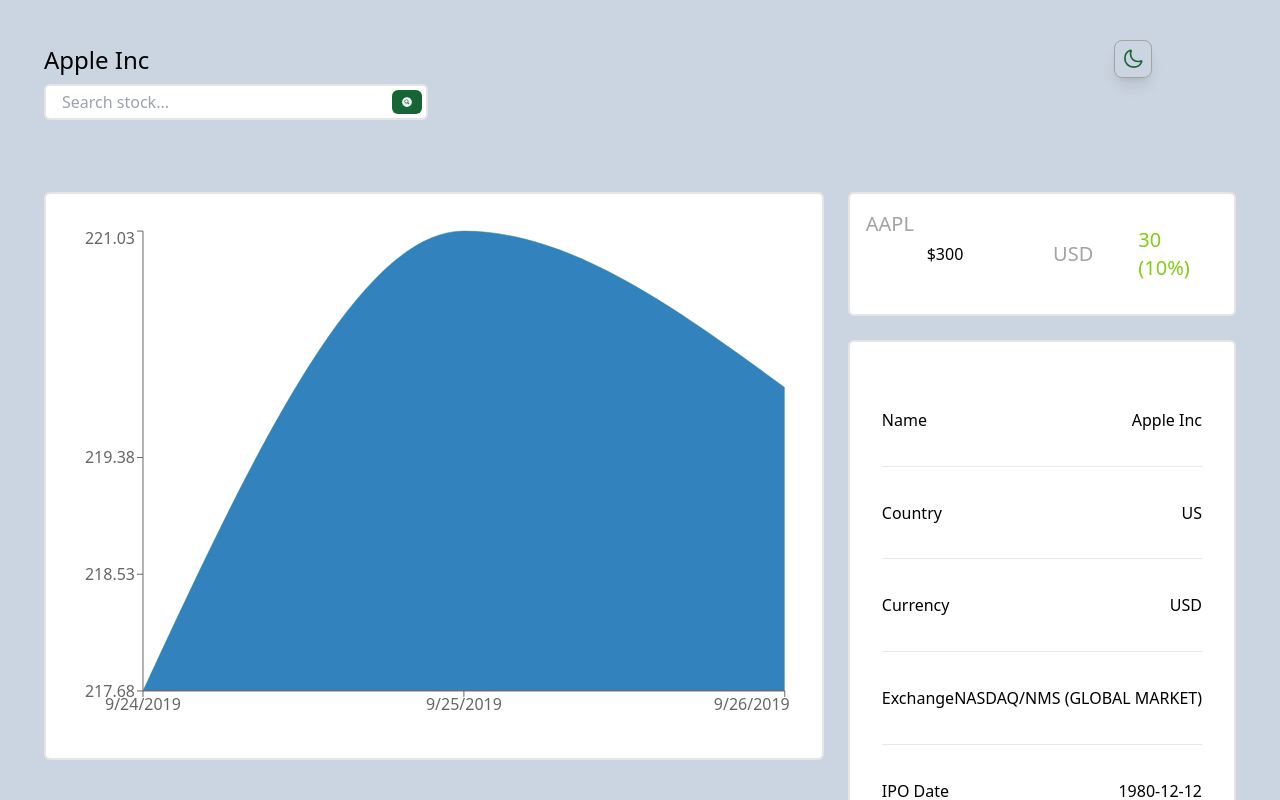
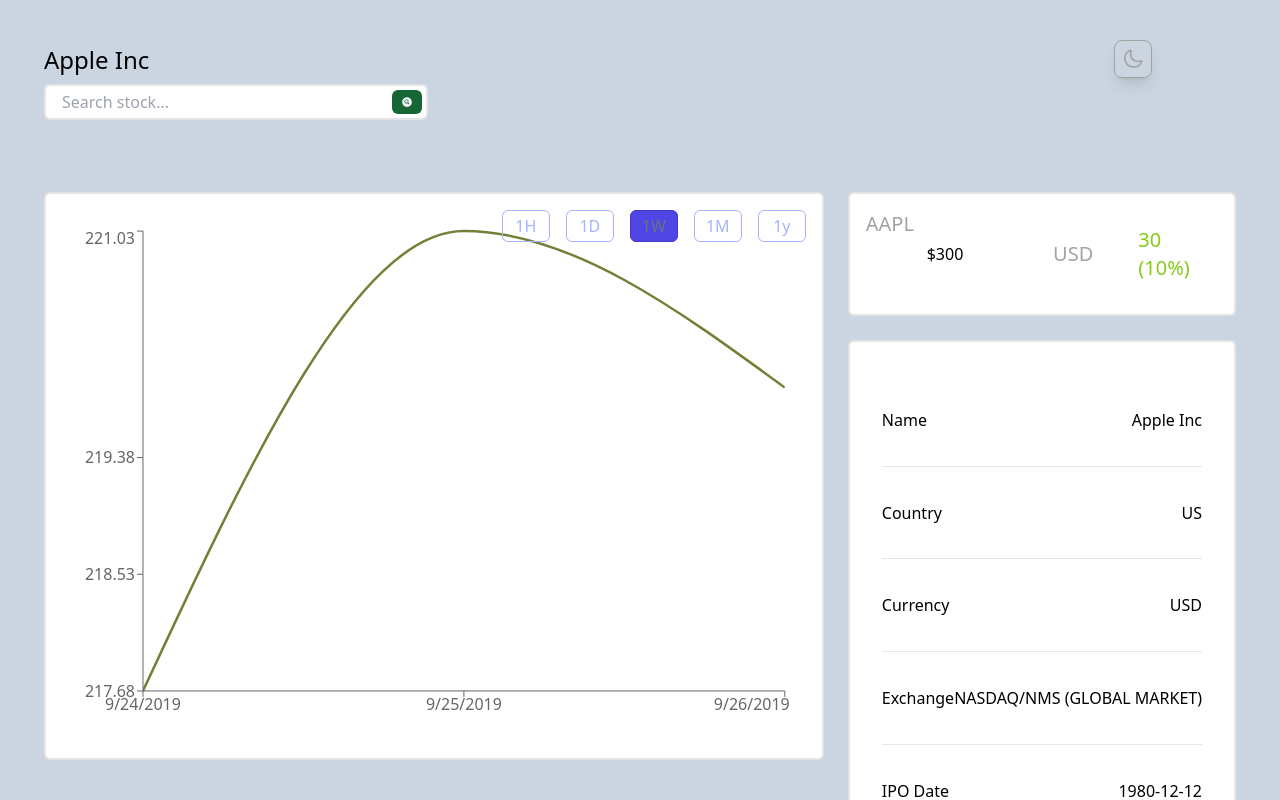
Before and after one commit to apasvenskas/Stock-Chart, a React (Create React App) app in the folder stock-chart/: page / in a window 1280 px wide. Shown: the top 800 px of the page. Built offline with nearby package versions, Linux system fonts and the light colour scheme.

Commit message:
night day mode

```diff
--- a/stock-chart/src/App.js
+++ b/stock-chart/src/App.js
@@ -1,9 +1,14 @@
+import { useState } from 'react';
 import './App.css';
 import Dashboard from './components/dashboard';
+import DayNightContext from './context/dayNightContext';
 
 function App() {
+  const [darkMode, setDarkMode] = useState(false)
   return (
-    <Dashboard/>
+    <DayNightContext.Provider value={{darkMode, setDarkMode}}>
+      <Dashboard/>
+    </DayNightContext.Provider>
   );
 }
 
--- a/stock-chart/src/components/card.js
+++ b/stock-chart/src/components/card.js
@@ -1,9 +1,14 @@
-import React from "react";
+import React, { useContext } from "react";
+import DayNightContext from "../context/dayNightContext";
 
 const Card = ({ children }) => {
+  const { darkMode } = useContext(DayNightContext)
   return (
-    <div className="w-full h-full rounded-md relative
-     p-8 border-2 bg-white border-neutral-200">
+    <div className={`
+    w-full h-full rounded-md relative
+    p-8 border-2
+    ${darkMode ? "bg-zinc-900 border-green-900" : " bg-white border-neutral-200"}
+    `}>
       {children}
     </div>
   );
--- a/stock-chart/src/components/chart.js
+++ b/stock-chart/src/components/chart.js
@@ -2,7 +2,6 @@
 import { mockHistoricalData } from "../const/mock";
 import { convertUnixToDate } from "../methodes/date";
 import Card from "./card";
-import { LineChart, CartesianGrid, Line } from 'recharts';
 import {
   Area,
   AreaChart,
@@ -11,6 +10,8 @@
   XAxis,
   YAxis,
 } from "recharts";
+import { chartConfig } from "../const/config";
+import ChartFilter from "./chartFilter";
 
 function Chart() {
   const [data, setDate] = useState(mockHistoricalData);
@@ -27,21 +28,30 @@
   };
   return (
     <Card>
+      <ul className="flex absolute top-2 right-2 z-40">
+        {Object.keys(chartConfig).map((item) => {
+            return (
+                <li key={item}>
+            <ChartFilter
+              text={item}
+              active={filter === item}
+              onClick={() => {
+                setFilter(item);
+              }}
+            />
+          </li>
+            )
+        })}
+      </ul>
       <ResponsiveContainer>
         <AreaChart data={formatData(data)}>
-          <LineChart width={500} height={300} data={data}>
-            <XAxis dataKey="name" />
-            <YAxis />
-            <CartesianGrid stroke="#eee" strokeDasharray="5 5" />
-            <Line type="monotone" dataKey="uv" stroke="#8884d8" />
-            <Line type="monotone" dataKey="pv" stroke="#82ca9d" />
-          </LineChart>
           <Area
             type="monotone"
             dataKey="value"
             stroke="#708238"
             fillOpacity={1}
-            strokeWidth={0.5}
+            strokeWidth={2.5}
+            fill="url(#chartColor)"
           />
           <Tooltip />
           <XAxis dataKey={"date"} />
--- /dev/null
+++ b/stock-chart/src/components/chartFilter.js
@@ -0,0 +1,17 @@
+import React from "react";
+
+function ChartFilter({text, active, onClick}){
+    return(
+        <button onClick={onClick}
+        className={`w-12 m-2 h-8 border-1 rounded-md
+        flex items-center justify-center cursor-pointer
+        ${active ?
+        "bg-indigo-600 border-indigo-700 text-gray-500" :
+        "border-indigo-300 text-indigo-300"}`}
+        >
+            {text}
+        </button>
+    )
+}
+
+export default ChartFilter;
--- a/stock-chart/src/components/dashboard.js
+++ b/stock-chart/src/components/dashboard.js
@@ -1,12 +1,15 @@
-import React from "react";
+import React, { useContext } from "react";
 import { mockCompanyDetails } from "../const/mock";
 import Header from "./header";
 import Info from "./info";
 import Overview from "./Overview";
 import Chart from "./chart";
+import DayNightContext from "../context/dayNightContext";
 
 const Dashboard = () => {
-    return <div className="
+    const { darkMode } = useContext(DayNightContext)
+    return <div className={
+        `
         grid
         grid-cols-1
         md:grid-cols-1
@@ -17,8 +20,10 @@
         auto-rows-fr
         gap-6
         p-11
-    bg-slate-300
-    font-space-mono"
+        font-space-mono
+        ${darkMode ? "bg-gray-900 text-gray-300" : " bg-slate-300"}
+        `
+    }
     >
         <div className="col-span-1 md:col-span-2 lrg:col-span-3 row-span-1">
             <Header name={mockCompanyDetails.name}/>
--- a/stock-chart/src/components/dayNightIcon.js
+++ b/stock-chart/src/components/dayNightIcon.js
@@ -1,11 +1,25 @@
-import React from "react";
+import React, { useContext, useState } from "react";
 import { MoonIcon } from "@heroicons/react/24/solid";
+import DayNightContext from "../context/dayNightContext";
 
 function Icon(){
-    return <button className=
-    "rounded-lg border-1 border-neutral-400 p-2 absolute right-8 top-10 xl:right-32 shadow-lg">
-        <MoonIcon className="h-5 w-85cursor-pointer stroke-2 fill-none stroke-green-800"/>
+    const {darkMode, setDarkMode} = useContext(DayNightContext);
+    const toggleDarkMode = () => {
+        setDarkMode(!darkMode);
+    }
+    return (<button className={
+        `rounded-lg border-1 border-neutral-400 p-2 absolute right-8 top-10 xl:right-32 shadow-lg
+        ${darkMode ? "shadow-gray-100" : null}`
+    }
+    onClick={toggleDarkMode}
+    >
+        <MoonIcon className={
+            `h-5 w-85cursor-pointer stroke-2 fill-none stroke-green-800
+            ${darkMode ? "fill-yellow-400 stroke-yellow-400" : "fill-none stroke-neutral-400"}
+            `}
+            />
     </button>
+    )
 }
 
 export default Icon;
--- /dev/null
+++ b/stock-chart/src/context/dayNightContext.js
@@ -0,0 +1,5 @@
+import React from "react";
+
+const DayNightContext = React.createContext();
+
+export default DayNightContext;
```
Also changed, not shown: 1 other file (tests, documents, lock files or other folders). Lines whose indentation alone changed are shown as unchanged.
